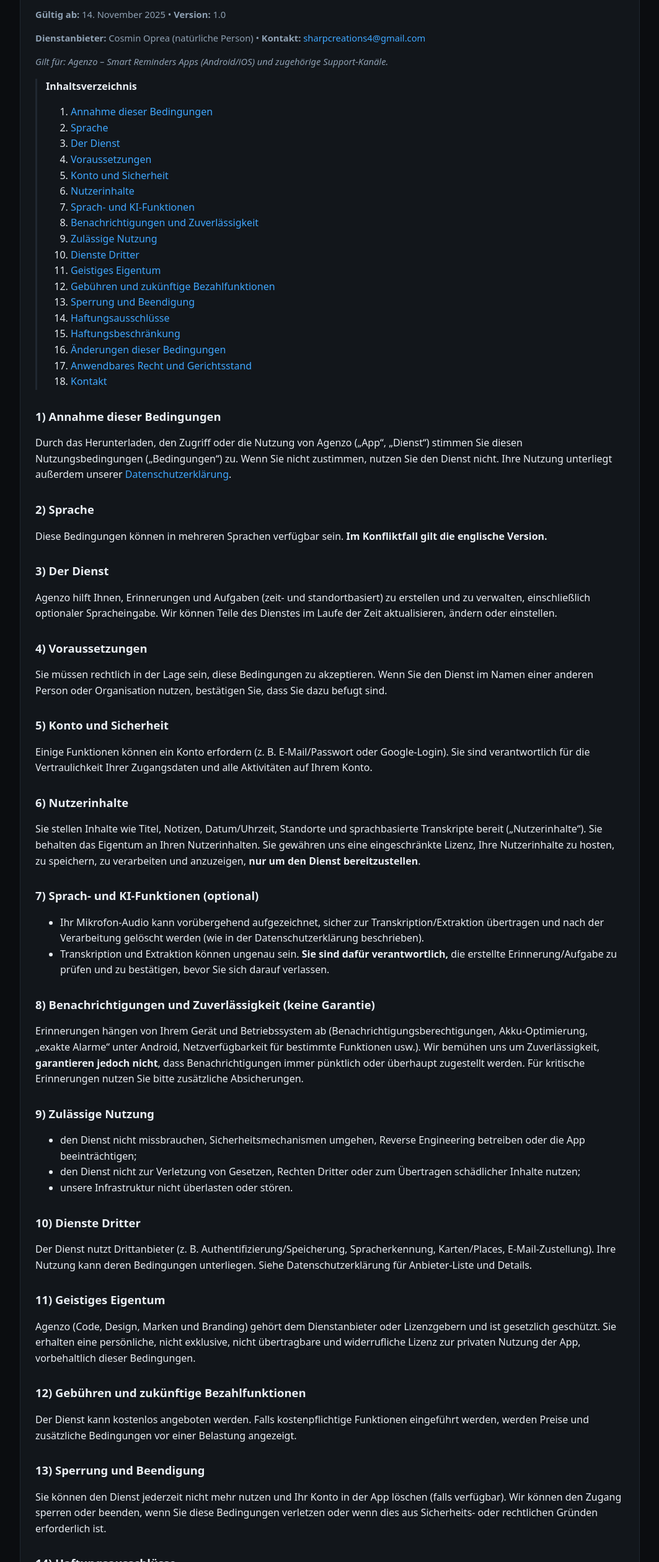
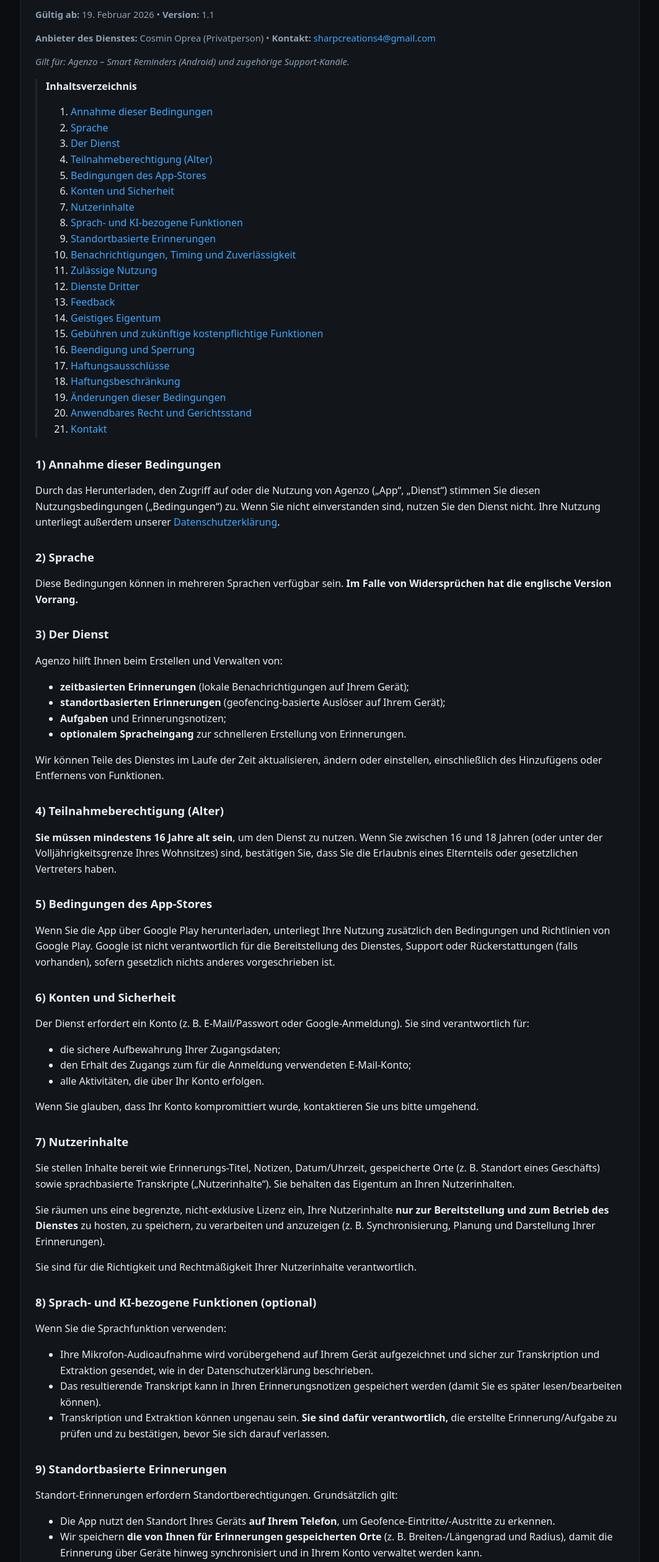
Before and after one commit to sharpcreations4/agenzo-terms, a plain HTML site: page docs/de/index.html in a window 1280 px wide. Shown: the part 180-2700 px from the top of the page at 62% size, without its empty margins (108-1171 px from the left). Drawn offline with Linux system fonts and the light colour scheme.

Commit message:
Update index.html

```diff
--- a/docs/de/index.html
+++ b/docs/de/index.html
@@ -6,7 +6,9 @@
   <title>Agenzo – Smart Reminders · Nutzungsbedingungen (DE)</title>
   <meta name="description" content="Nutzungsbedingungen für Agenzo – Smart Reminders (DE)">
   <style>
-    :root{--bg:#0b0d10;--card:#12161b;--muted:#8ea0b3;--text:#e9eef4;--accent:#3fa7ff;--border:#1f2730}
+    :root{
+      --bg:#0b0d10;--card:#12161b;--muted:#8ea0b3;--text:#e9eef4;--accent:#3fa7ff;--border:#1f2730
+    }
     html,body{margin:0;padding:0;background:var(--bg);color:var(--text);font:16px/1.6 system-ui,-apple-system,Segoe UI,Roboto,Ubuntu,Cantarell,Noto Sans,sans-serif}
     a{color:var(--accent);text-decoration:none}
     a:hover{text-decoration:underline}
@@ -20,8 +22,10 @@
     .card{background:var(--card);border:1px solid var(--border);border-radius:14px;padding:24px;margin-top:24px}
     h1{font-size:1.8rem;margin:0 0 8px}
     h2{margin-top:28px;font-size:1.15rem}
+    h3{margin-top:18px;font-size:1.02rem}
     .meta{color:var(--muted);font-size:.92rem}
     .toc{border-left:3px solid var(--border);padding-left:14px;margin:12px 0 4px}
+    code.k{background:#0f141a;border:1px solid var(--border);padding:0 6px;border-radius:6px}
     footer{color:var(--muted);font-size:.9rem;margin:32px 0}
     @media print{
       header, .btn.print, nav{display:none}
@@ -50,9 +54,9 @@
   <main class="wrap">
     <article class="card">
       <h1 id="top">Nutzungsbedingungen (DE)</h1>
-      <p class="meta"><strong>Gültig ab:</strong> 14. November 2025 • <strong>Version:</strong> 1.0</p>
-      <p class="meta"><strong>Dienstanbieter:</strong> Cosmin Oprea (natürliche Person) • <strong>Kontakt:</strong> <a href="mailto:sharpcreations4@gmail.com">sharpcreations4@gmail.com</a></p>
-      <p class="meta"><em>Gilt für: Agenzo – Smart Reminders Apps (Android/iOS) und zugehörige Support-Kanäle.</em></p>
+      <p class="meta"><strong>Gültig ab:</strong> 19. Februar 2026 • <strong>Version:</strong> 1.1</p>
+      <p class="meta"><strong>Anbieter des Dienstes:</strong> Cosmin Oprea (Privatperson) • <strong>Kontakt:</strong> <a href="mailto:sharpcreations4@gmail.com">sharpcreations4@gmail.com</a></p>
+      <p class="meta"><em>Gilt für: Agenzo – Smart Reminders (Android) und zugehörige Support-Kanäle.</em></p>
 
       <div class="toc">
         <strong>Inhaltsverzeichnis</strong>
@@ -60,16 +64,19 @@
           <li><a href="#acceptance">Annahme dieser Bedingungen</a></li>
           <li><a href="#language">Sprache</a></li>
           <li><a href="#service">Der Dienst</a></li>
-          <li><a href="#eligibility">Voraussetzungen</a></li>
-          <li><a href="#accounts">Konto und Sicherheit</a></li>
+          <li><a href="#eligibility">Teilnahmeberechtigung (Alter)</a></li>
+          <li><a href="#stores">Bedingungen des App-Stores</a></li>
+          <li><a href="#accounts">Konten und Sicherheit</a></li>
           <li><a href="#content">Nutzerinhalte</a></li>
-          <li><a href="#voice">Sprach- und KI-Funktionen</a></li>
-          <li><a href="#notifications">Benachrichtigungen und Zuverlässigkeit</a></li>
+          <li><a href="#voice">Sprach- und KI-bezogene Funktionen</a></li>
+          <li><a href="#location">Standortbasierte Erinnerungen</a></li>
+          <li><a href="#notifications">Benachrichtigungen, Timing und Zuverlässigkeit</a></li>
           <li><a href="#use">Zulässige Nutzung</a></li>
           <li><a href="#thirdparty">Dienste Dritter</a></li>
+          <li><a href="#feedback">Feedback</a></li>
           <li><a href="#ip">Geistiges Eigentum</a></li>
-          <li><a href="#fees">Gebühren und zukünftige Bezahlfunktionen</a></li>
-          <li><a href="#termination">Sperrung und Beendigung</a></li>
+          <li><a href="#fees">Gebühren und zukünftige kostenpflichtige Funktionen</a></li>
+          <li><a href="#termination">Beendigung und Sperrung</a></li>
           <li><a href="#disclaimers">Haftungsausschlüsse</a></li>
           <li><a href="#liability">Haftungsbeschränkung</a></li>
           <li><a href="#changes">Änderungen dieser Bedingungen</a></li>
@@ -79,66 +86,105 @@
       </div>
 
       <h2 id="acceptance">1) Annahme dieser Bedingungen</h2>
-      <p>Durch das Herunterladen, den Zugriff oder die Nutzung von Agenzo („App“, „Dienst“) stimmen Sie diesen Nutzungsbedingungen („Bedingungen“) zu. Wenn Sie nicht zustimmen, nutzen Sie den Dienst nicht. Ihre Nutzung unterliegt außerdem unserer <a href="https://sharpcreations4.github.io/agenzo-privacy/de/">Datenschutzerklärung</a>.</p>
+      <p>Durch das Herunterladen, den Zugriff auf oder die Nutzung von Agenzo („App“, „Dienst“) stimmen Sie diesen Nutzungsbedingungen („Bedingungen“) zu. Wenn Sie nicht einverstanden sind, nutzen Sie den Dienst nicht. Ihre Nutzung unterliegt außerdem unserer <a href="https://sharpcreations4.github.io/agenzo-privacy/en/">Datenschutzerklärung</a>.</p>
 
       <h2 id="language">2) Sprache</h2>
-      <p>Diese Bedingungen können in mehreren Sprachen verfügbar sein. <strong>Im Konfliktfall gilt die englische Version.</strong></p>
+      <p>Diese Bedingungen können in mehreren Sprachen verfügbar sein. <strong>Im Falle von Widersprüchen hat die englische Version Vorrang.</strong></p>
 
       <h2 id="service">3) Der Dienst</h2>
-      <p>Agenzo hilft Ihnen, Erinnerungen und Aufgaben (zeit- und standortbasiert) zu erstellen und zu verwalten, einschließlich optionaler Spracheingabe. Wir können Teile des Dienstes im Laufe der Zeit aktualisieren, ändern oder einstellen.</p>
+      <p>Agenzo hilft Ihnen beim Erstellen und Verwalten von:</p>
+      <ul>
+        <li><strong>zeitbasierten Erinnerungen</strong> (lokale Benachrichtigungen auf Ihrem Gerät);</li>
+        <li><strong>standortbasierten Erinnerungen</strong> (geofencing-basierte Auslöser auf Ihrem Gerät);</li>
+        <li><strong>Aufgaben</strong> und Erinnerungsnotizen;</li>
+        <li><strong>optionalem Spracheingang</strong> zur schnelleren Erstellung von Erinnerungen.</li>
+      </ul>
+      <p>Wir können Teile des Dienstes im Laufe der Zeit aktualisieren, ändern oder einstellen, einschließlich des Hinzufügens oder Entfernens von Funktionen.</p>
 
-      <h2 id="eligibility">4) Voraussetzungen</h2>
-      <p>Sie müssen rechtlich in der Lage sein, diese Bedingungen zu akzeptieren. Wenn Sie den Dienst im Namen einer anderen Person oder Organisation nutzen, bestätigen Sie, dass Sie dazu befugt sind.</p>
+      <h2 id="eligibility">4) Teilnahmeberechtigung (Alter)</h2>
+      <p><strong>Sie müssen mindestens 16 Jahre alt sein</strong>, um den Dienst zu nutzen. Wenn Sie zwischen 16 und 18 Jahren (oder unter der Volljährigkeitsgrenze Ihres Wohnsitzes) sind, bestätigen Sie, dass Sie die Erlaubnis eines Elternteils oder gesetzlichen Vertreters haben.</p>
 
-      <h2 id="accounts">5) Konto und Sicherheit</h2>
-      <p>Einige Funktionen können ein Konto erfordern (z. B. E-Mail/Passwort oder Google-Login). Sie sind verantwortlich für die Vertraulichkeit Ihrer Zugangsdaten und alle Aktivitäten auf Ihrem Konto.</p>
+      <h2 id="stores">5) Bedingungen des App-Stores</h2>
+      <p>Wenn Sie die App über Google Play herunterladen, unterliegt Ihre Nutzung zusätzlich den Bedingungen und Richtlinien von Google Play. Google ist nicht verantwortlich für die Bereitstellung des Dienstes, Support oder Rückerstattungen (falls vorhanden), sofern gesetzlich nichts anderes vorgeschrieben ist.</p>
 
-      <h2 id="content">6) Nutzerinhalte</h2>
-      <p>Sie stellen Inhalte wie Titel, Notizen, Datum/Uhrzeit, Standorte und sprachbasierte Transkripte bereit („Nutzerinhalte“). Sie behalten das Eigentum an Ihren Nutzerinhalten. Sie gewähren uns eine eingeschränkte Lizenz, Ihre Nutzerinhalte zu hosten, zu speichern, zu verarbeiten und anzuzeigen, <strong>nur um den Dienst bereitzustellen</strong>.</p>
+      <h2 id="accounts">6) Konten und Sicherheit</h2>
+      <p>Der Dienst erfordert ein Konto (z. B. E-Mail/Passwort oder Google-Anmeldung). Sie sind verantwortlich für:</p>
+      <ul>
+        <li>die sichere Aufbewahrung Ihrer Zugangsdaten;</li>
+        <li>den Erhalt des Zugangs zum für die Anmeldung verwendeten E-Mail-Konto;</li>
+        <li>alle Aktivitäten, die über Ihr Konto erfolgen.</li>
+      </ul>
+      <p>Wenn Sie glauben, dass Ihr Konto kompromittiert wurde, kontaktieren Sie uns bitte umgehend.</p>
 
-      <h2 id="voice">7) Sprach- und KI-Funktionen (optional)</h2>
+      <h2 id="content">7) Nutzerinhalte</h2>
+      <p>Sie stellen Inhalte bereit wie Erinnerungs-Titel, Notizen, Datum/Uhrzeit, gespeicherte Orte (z. B. Standort eines Geschäfts) sowie sprachbasierte Transkripte („Nutzerinhalte“). Sie behalten das Eigentum an Ihren Nutzerinhalten.</p>
+      <p>Sie räumen uns eine begrenzte, nicht-exklusive Lizenz ein, Ihre Nutzerinhalte <strong>nur zur Bereitstellung und zum Betrieb des Dienstes</strong> zu hosten, zu speichern, zu verarbeiten und anzuzeigen (z. B. Synchronisierung, Planung und Darstellung Ihrer Erinnerungen).</p>
+      <p>Sie sind für die Richtigkeit und Rechtmäßigkeit Ihrer Nutzerinhalte verantwortlich.</p>
+
+      <h2 id="voice">8) Sprach- und KI-bezogene Funktionen (optional)</h2>
+      <p>Wenn Sie die Sprachfunktion verwenden:</p>
       <ul>
-        <li>Ihr Mikrofon-Audio kann vorübergehend aufgezeichnet, sicher zur Transkription/Extraktion übertragen und nach der Verarbeitung gelöscht werden (wie in der Datenschutzerklärung beschrieben).</li>
+        <li>Ihre Mikrofon-Audioaufnahme wird vorübergehend auf Ihrem Gerät aufgezeichnet und sicher zur Transkription und Extraktion gesendet, wie in der Datenschutzerklärung beschrieben.</li>
+        <li>Das resultierende Transkript kann in Ihren Erinnerungsnotizen gespeichert werden (damit Sie es später lesen/bearbeiten können).</li>
         <li>Transkription und Extraktion können ungenau sein. <strong>Sie sind dafür verantwortlich,</strong> die erstellte Erinnerung/Aufgabe zu prüfen und zu bestätigen, bevor Sie sich darauf verlassen.</li>
       </ul>
 
-      <h2 id="notifications">8) Benachrichtigungen und Zuverlässigkeit (keine Garantie)</h2>
-      <p>Erinnerungen hängen von Ihrem Gerät und Betriebssystem ab (Benachrichtigungsberechtigungen, Akku-Optimierung, „exakte Alarme“ unter Android, Netzverfügbarkeit für bestimmte Funktionen usw.). Wir bemühen uns um Zuverlässigkeit, <strong>garantieren jedoch nicht</strong>, dass Benachrichtigungen immer pünktlich oder überhaupt zugestellt werden. Für kritische Erinnerungen nutzen Sie bitte zusätzliche Absicherungen.</p>
+      <h2 id="location">9) Standortbasierte Erinnerungen</h2>
+      <p>Standort-Erinnerungen erfordern Standortberechtigungen. Grundsätzlich gilt:</p>
+      <ul>
+        <li>Die App nutzt den Standort Ihres Geräts <strong>auf Ihrem Telefon</strong>, um Geofence-Eintritte/-Austritte zu erkennen.</li>
+        <li>Wir speichern <strong>die von Ihnen für Erinnerungen gespeicherten Orte</strong> (z. B. Breiten-/Längengrad und Radius), damit die Erinnerung über Geräte hinweg synchronisiert und in Ihrem Konto verwaltet werden kann.</li>
+      </ul>
+      <p>Wenn Sie bei der Erstellung einer Standort-Erinnerung nach einem Ort suchen, kann die App Kartenkontext (z. B. Kartenmitte/ausgewählter Bereich) verwenden, um relevante Vorschläge von Karten-/Places-Anbietern anzufordern. Details sind in der Datenschutzerklärung beschrieben.</p>
 
-      <h2 id="use">9) Zulässige Nutzung</h2>
+      <h2 id="notifications">10) Benachrichtigungen, Timing und Zuverlässigkeit (keine Garantie)</h2>
+      <p>Erinnerungen hängen von Ihrem Gerät und den Einstellungen des Betriebssystems ab (Benachrichtigungsberechtigungen, Akku-Optimierung, Doze/App Standby, Herstellerbeschränkungen sowie „Exakte Alarme“-Beschränkungen unter Android). Wir bemühen uns um Zuverlässigkeit, aber <strong>wir garantieren nicht</strong>, dass Benachrichtigungen immer pünktlich oder überhaupt zugestellt werden.</p>
+      <p><strong>Android – exakte Uhrzeit (optional):</strong> Unter Android kann Ihnen optional ein Modus „Exakte Uhrzeit“ für zeitbasierte Erinnerungen angeboten werden. Wenn aktiviert, kann das System eine spezielle Berechtigung („Alarme &amp; Erinnerungen“) verlangen. Wenn Sie diese nicht aktivieren, funktioniert die App weiterhin, jedoch können zeitbasierte Erinnerungen vom System verzögert werden.</p>
+      <p>Für kritische Erinnerungen empfehlen wir Redundanz (z. B. zusätzlich eine Wecker-App oder einen Kalendereintrag).</p>
+
+      <h2 id="use">11) Zulässige Nutzung</h2>
+      <p>Sie stimmen zu, Folgendes zu unterlassen:</p>
       <ul>
-        <li>den Dienst nicht missbrauchen, Sicherheitsmechanismen umgehen, Reverse Engineering betreiben oder die App beeinträchtigen;</li>
-        <li>den Dienst nicht zur Verletzung von Gesetzen, Rechten Dritter oder zum Übertragen schädlicher Inhalte nutzen;</li>
-        <li>unsere Infrastruktur nicht überlasten oder stören.</li>
+        <li>den Dienst missbräuchlich zu nutzen, Sicherheitsmechanismen zu umgehen, Reverse Engineering zu betreiben oder die App zu stören;</li>
+        <li>den Dienst zur Verletzung von Gesetzen, Rechten Dritter oder zur Verbreitung schädlicher Inhalte zu verwenden;</li>
+        <li>unsere Infrastruktur zu überlasten oder zu beeinträchtigen (einschließlich automatisierten Missbrauchs von Sprach-Endpunkten oder Backend-Diensten).</li>
       </ul>
 
-      <h2 id="thirdparty">10) Dienste Dritter</h2>
-      <p>Der Dienst nutzt Drittanbieter (z. B. Authentifizierung/Speicherung, Spracherkennung, Karten/Places, E-Mail-Zustellung). Ihre Nutzung kann deren Bedingungen unterliegen. Siehe Datenschutzerklärung für Anbieter-Liste und Details.</p>
+      <h2 id="thirdparty">12) Dienste Dritter</h2>
+      <p>Der Dienst stützt sich auf Drittanbieter, um zu funktionieren (z. B. Authentifizierung und Datenbankhosting, Spracherkennung, Sprachverarbeitung, Karten/Places sowie E-Mail- oder Support-Zustellung). Ihre Nutzung dieser Dienste kann deren eigenen Bedingungen und Richtlinien unterliegen.</p>
+      <p>Eine aktuelle Liste der Anbieter und Details zur Datenverarbeitung finden Sie in der Datenschutzerklärung.</p>
 
-      <h2 id="ip">11) Geistiges Eigentum</h2>
-      <p>Agenzo (Code, Design, Marken und Branding) gehört dem Dienstanbieter oder Lizenzgebern und ist gesetzlich geschützt. Sie erhalten eine persönliche, nicht exklusive, nicht übertragbare und widerrufliche Lizenz zur privaten Nutzung der App, vorbehaltlich dieser Bedingungen.</p>
+      <h2 id="feedback">13) Feedback</h2>
+      <p>Wenn Sie uns Feedback, Vorschläge oder Ideen zur App senden, räumen Sie uns eine nicht-exklusive, weltweite, gebührenfreie Lizenz ein, dieses Feedback zur Verbesserung des Dienstes zu verwenden – ohne Verpflichtung Ihnen gegenüber.</p>
 
-      <h2 id="fees">12) Gebühren und zukünftige Bezahlfunktionen</h2>
-      <p>Der Dienst kann kostenlos angeboten werden. Falls kostenpflichtige Funktionen eingeführt werden, werden Preise und zusätzliche Bedingungen vor einer Belastung angezeigt.</p>
+      <h2 id="ip">14) Geistiges Eigentum</h2>
+      <p>Agenzo, einschließlich Code, Design, Marken und Branding, gehört dem Anbieter des Dienstes oder Lizenzgebern und ist durch geltendes Recht geschützt. Sie erhalten eine persönliche, nicht-exklusive, nicht übertragbare und widerrufliche Lizenz zur Nutzung der App für private Zwecke, vorbehaltlich dieser Bedingungen.</p>
 
-      <h2 id="termination">13) Sperrung und Beendigung</h2>
-      <p>Sie können den Dienst jederzeit nicht mehr nutzen und Ihr Konto in der App löschen (falls verfügbar). Wir können den Zugang sperren oder beenden, wenn Sie diese Bedingungen verletzen oder wenn dies aus Sicherheits- oder rechtlichen Gründen erforderlich ist.</p>
+      <h2 id="fees">15) Gebühren und zukünftige kostenpflichtige Funktionen</h2>
+      <p>Der Dienst kann kostenlos angeboten werden. Wenn kostenpflichtige Funktionen eingeführt werden, werden Preise und zusätzliche Bedingungen angezeigt, bevor Ihnen Kosten berechnet werden.</p>
 
-      <h2 id="disclaimers">14) Haftungsausschlüsse</h2>
-      <p>Der Dienst wird <strong>„wie besehen“</strong> und <strong>„wie verfügbar“</strong> bereitgestellt. Soweit gesetzlich zulässig, schließen wir Gewährleistungen der Marktgängigkeit, Eignung für einen bestimmten Zweck und Nichtverletzung aus. Agenzo ist ein Produktivitäts-Tool und <strong>kein</strong> medizinisches, rechtliches oder sicherheitskritisches System.</p>
+      <h2 id="termination">16) Beendigung und Sperrung</h2>
+      <p>Sie können die Nutzung des Dienstes jederzeit einstellen. Wenn die App eine Kontolöschung innerhalb der App anbietet, können Sie Ihr Konto dort löschen. Sie können uns auch für Support kontaktieren.</p>
+      <p>Wir können den Zugang sperren oder beenden, wenn Sie diese Bedingungen verletzen oder wenn dies aus Sicherheitsgründen, zur Missbrauchsprävention oder aus rechtlichen Gründen erforderlich ist.</p>
 
-      <h2 id="liability">15) Haftungsbeschränkung</h2>
-      <p>Soweit gesetzlich zulässig, haften wir nicht für indirekte, zufällige, besondere, Folge- oder Strafschäden sowie für Daten-, Gewinn- oder Geschäftsausfälle im Zusammenhang mit der Nutzung des Dienstes. Wo Haftung nicht ausgeschlossen werden kann, ist sie auf den Betrag begrenzt, den Sie in den letzten 12 Monaten bezahlt haben (oder 10 € bei kostenloser Nutzung), sofern zwingendes Verbraucherrecht nichts anderes vorsieht.</p>
+      <h2 id="disclaimers">17) Haftungsausschlüsse</h2>
+      <p>Der Dienst wird <strong>„wie besehen“</strong> und <strong>„wie verfügbar“</strong> bereitgestellt. Soweit gesetzlich zulässig, schließen wir Garantien der Marktgängigkeit, Eignung für einen bestimmten Zweck und Nichtverletzung aus.</p>
+      <p>Agenzo ist ein Produktivitätstool und <strong>kein</strong> medizinisches, rechtliches, Notfall- oder sicherheitskritisches System. Verlassen Sie sich nicht darauf, wenn ein Ausfall zu Schäden führen könnte.</p>
 
-      <h2 id="changes">16) Änderungen dieser Bedingungen</h2>
-      <p>Wir können diese Bedingungen aktualisieren. Wir aktualisieren das „Gültig ab“-Datum und informieren ggf. in der App oder per E-Mail bei wesentlichen Änderungen. Die fortgesetzte Nutzung gilt als Zustimmung.</p>
+      <h2 id="liability">18) Haftungsbeschränkung</h2>
+      <p>Soweit gesetzlich zulässig, haften wir nicht für indirekte, zufällige, besondere, Folge- oder Strafschäden sowie für Datenverlust, entgangenen Gewinn oder Geschäftsausfälle, die aus Ihrer Nutzung des Dienstes entstehen.</p>
+      <p>Soweit eine Haftung nicht ausgeschlossen werden kann, ist sie auf den Betrag begrenzt, den Sie in den 12 Monaten vor dem Ereignis für den Dienst bezahlt haben (oder 10 € bei kostenloser Nutzung), sofern zwingendes Verbraucherschutzrecht nichts anderes vorsieht.</p>
 
-      <h2 id="law">17) Anwendbares Recht und Gerichtsstand</h2>
-      <p>Diese Bedingungen unterliegen dem Recht von <strong>Portugal</strong>. Zuständig sind die Gerichte in <strong>Lissabon, Portugal</strong>, sofern zwingende Verbraucherschutzvorschriften nichts anderes vorsehen.</p>
+      <h2 id="changes">19) Änderungen dieser Bedingungen</h2>
+      <p>Wir können diese Bedingungen aktualisieren. Wir aktualisieren das oben angegebene „Gültig ab“-Datum und können bei wesentlichen Änderungen in der App oder per E-Mail informieren. Die fortgesetzte Nutzung nach Änderungen bedeutet, dass Sie die aktualisierten Bedingungen akzeptieren.</p>
 
-      <h2 id="contact">18) Kontakt</h2>
-      <p><strong>Dienstanbieter:</strong> Cosmin Oprea (natürliche Person)<br>
+      <h2 id="law">20) Anwendbares Recht und Gerichtsstand</h2>
+      <p>Diese Bedingungen unterliegen dem Recht von <strong>Portugal</strong>, ohne Berücksichtigung kollisionsrechtlicher Regeln. Gerichte in <strong>Lissabon, Portugal</strong> sind zuständig, sofern zwingendes Verbraucherschutzrecht nichts anderes vorsieht.</p>
+
+      <h2 id="contact">21) Kontakt</h2>
+      <p><strong>Anbieter des Dienstes:</strong> Cosmin Oprea (Privatperson)<br>
          <strong>E-Mail:</strong> <a href="mailto:sharpcreations4@gmail.com">sharpcreations4@gmail.com</a></p>
+      <p>Wenn Sie eine Postanschrift für rechtliche Korrespondenz benötigen, senden Sie uns bitte eine E-Mail; wir stellen Ihnen dann eine Postadresse zur Verfügung.</p>
 
       <p style="margin-top:24px"><a href="#top">↑ Nach oben</a></p>
     </article>
@@ -148,6 +194,8 @@
     </footer>
   </main>
 
-  <script>document.getElementById('y').textContent = new Date().getFullYear();</script>
+  <script>
+    document.getElementById('y').textContent = new Date().getFullYear();
+  </script>
 </body>
 </html>
```
